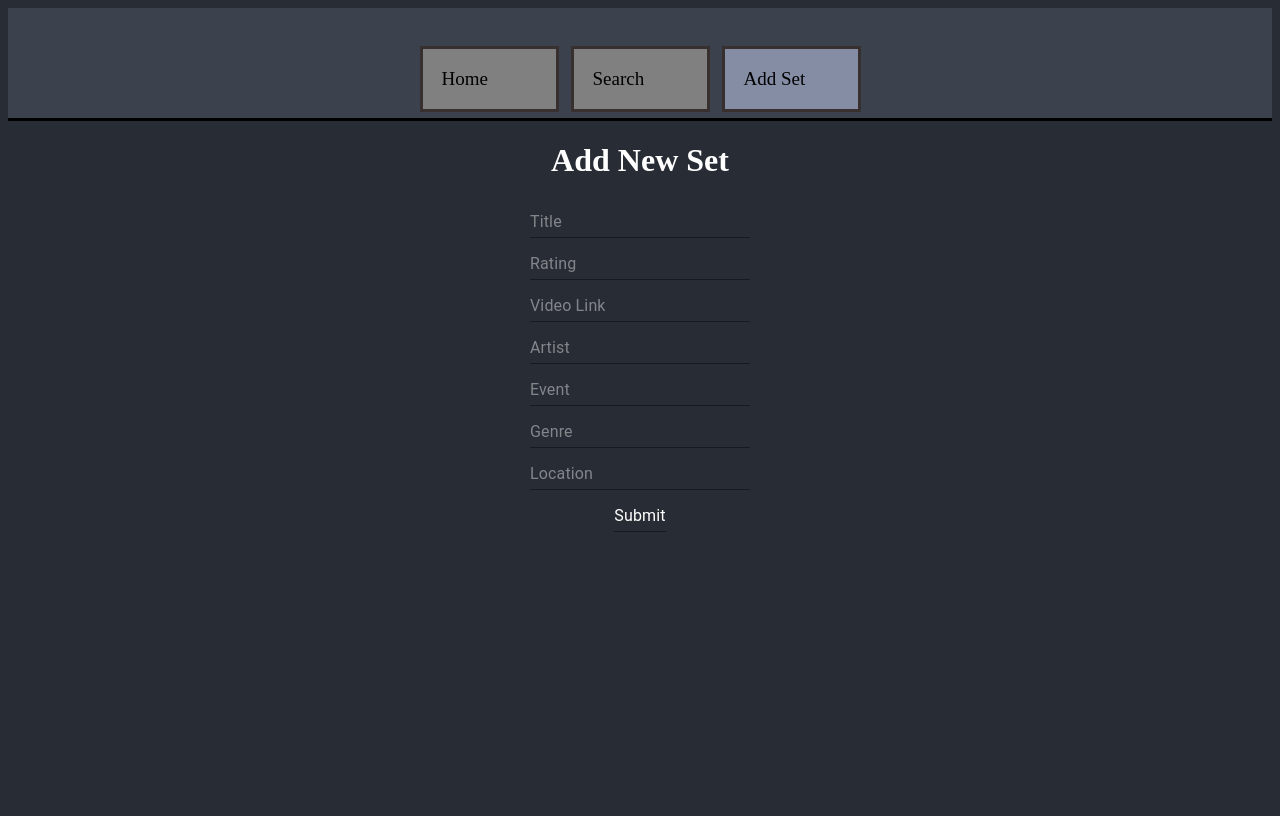
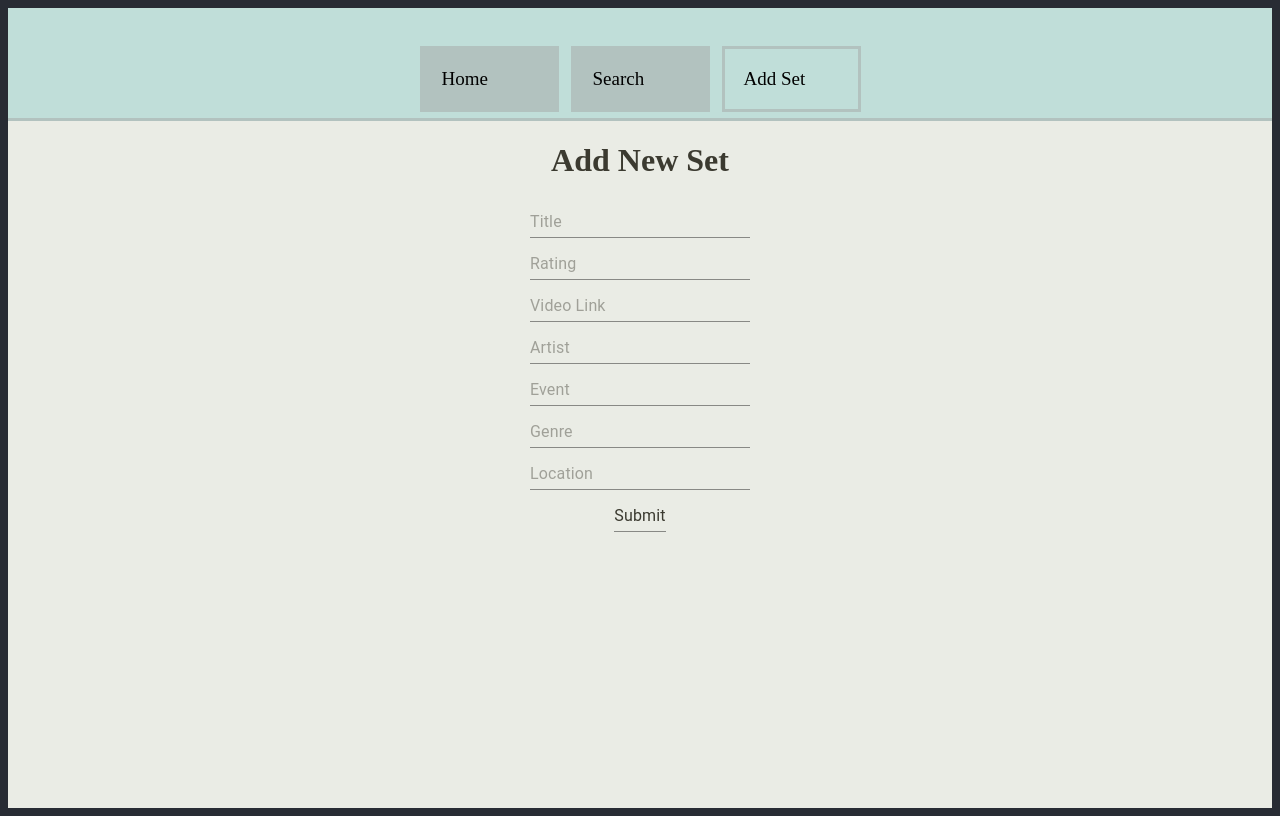
Before and after one commit to fusion407/Electronic-Dance-Music-Application, a React (Create React App) app: page /addset in a window 1280 px wide. Built offline with nearby package versions, Linux system fonts and the light colour scheme; no server answers.

Commit message:
changed color scheme, removed iframe from setCard, made a hyperlink to video instead

```diff
--- a/src/App.css
+++ b/src/App.css
@@ -1,7 +1,7 @@
 .App {
   text-align: center;
-  background-color: #282c34;
-  color: white;
+  background-color: #eaece5;
+  color: #3b3a30;
   min-height: 100vh;
 }
 html {
@@ -21,7 +21,7 @@ html {
   margin-bottom : -3em;
 }
 .App-header {
-  background-color: #3c424d;
+  background-color: #c0ded9;
   /* min-height: 100vh; */
   display: flex;
   flex-direction: column;
@@ -29,16 +29,16 @@ html {
   justify-content: center;
   font-size: calc(3px + 2vmin);
   border-style: solid;
-  border-color: black;
+  border-color: #b2c2bf;
   border-left: hidden;
   border-right: hidden;
   border-top: hidden;
 
 
-  color: white;
+  color: #3b3a30;
 }
 .searchForm{
-  color: white;
+  color: #3b3a30;
 }
 .setCardList {
   display: flex;
@@ -54,6 +54,9 @@ html {
 }
 .setCard p {
   font-size: medium;
+}
+.cardTitles {
+  font-weight: bold;
 }
 fieldset {
   border-left : hidden;
--- a/src/App.js
+++ b/src/App.js
@@ -10,10 +10,11 @@ function App() {
   const [fullSetData, setFullSetData] = useState()
 
   useEffect(() => {
+    console.log("fetching data...")
     loadAllSetData();
   }, [])
 
-  async function loadAllSetData() {
+  const loadAllSetData = async () => {
     await fetch("http://localhost:9292/fullsets", {
       method: "GET",
       headers: {
@@ -33,19 +34,23 @@ function App() {
         <NavBar />
       </div>
       <Switch>
+
         <Route exact path="/search">
           <Search
             fullSetData={fullSetData}
           />
         </Route>
+
         <Route exact path="/addset">
           <AddSet
             setFullSetData={setFullSetData}
           />
         </Route>
+
         <Route exact path="/">
           <Home />
         </Route>
+
       </Switch>
 
     </div>
--- a/src/components/AddSetForm.js
+++ b/src/components/AddSetForm.js
@@ -1,7 +1,7 @@
 import { Input } from "@mui/material";
 
 const formStyle = {
-    color : "white",
+    color : "#3b3a30",
     margin : "5px"
 }
 
--- a/src/components/NavBar.js
+++ b/src/components/NavBar.js
@@ -9,10 +9,10 @@ const linkStyles = {
     justifycontent: "center",
     width: "5em",
     borderStyle: "solid",
-    borderColor: "#38302E",
+    borderColor: "#b2c2bf",
     padding: "1em",
     margin: "2em 6px 6px",
-    background: "grey",
+    background: "#b2c2bf",
     textDecoration: "none",
     color: "black",
   };
@@ -33,7 +33,7 @@ function NavBar(props) {
             exact
             style={linkStyles}
             activeStyle={{
-              background: "#858da5",
+              background: "#c0ded9",
             }}
           >
             Home
@@ -45,7 +45,7 @@ function NavBar(props) {
             exact
             style={linkStyles}
             activeStyle={{
-              background: "#858da5",
+              background: "#c0ded9",
             }}
           >
             Search
@@ -57,7 +57,7 @@ function NavBar(props) {
             exact
             style={linkStyles}
             activeStyle={{
-              background: "#858da5",
+              background: "#c0ded9",
             }}
           >
             Add Set
--- a/src/components/Search.js
+++ b/src/components/Search.js
@@ -6,6 +6,7 @@ function Search({fullSetData}) {
     const[searchQuery, setSearchQuery] = useState({
         title: '',
     });
+    const[displaySets, setDisplaySets] = useState(false);
 
     function handleClick(e) {
         e.preventDefault();
@@ -28,21 +29,33 @@ function Search({fullSetData}) {
         console.log(searchQuery)
         console.log(e);
     }
-
+    function displayAllSets(e) {
+        e.preventDefault();
+        console.log("clicked the view all button")
+        if(!displaySets) {
+            setDisplaySets(true)
+        } else {
+            setDisplaySets(false)
+        }
+    }
     return (
         <>
             <SearchForm
+                displayAllSets={displayAllSets}
                 handleSubmit={handleSubmit}
                 handleClick={handleClick}
                 searchQuery={searchQuery}
                 handleChange={handleChange}
             />
             <div className="setCardList">
-                <SetCardList
-                    fullSetData={fullSetData}
-                />
+                {displaySets ?
+                    <SetCardList
+                        fullSetData={fullSetData}
+                    />
+                    :
+                    ''
+                }
             </div>
-
         </>
       );
 }
--- a/src/components/SearchForm.js
+++ b/src/components/SearchForm.js
@@ -1,9 +1,9 @@
 import Button from '@mui/material/Button';
 import Input from '@mui/material/Input';
 
-function SearchForm({handleSubmit, handleClick, searchQuery, handleChange}) {
+function SearchForm({displayAllSets, handleSubmit, handleClick, searchQuery, handleChange}) {
     const formStyle = {
-        color : "white",
+        color : "#3b3a30",
     }
 
     return(
@@ -85,7 +85,7 @@ function SearchForm({handleSubmit, handleClick, searchQuery, handleChange}) {
 
 
             </form>
-            <Button variant="text">View All</Button>
+            <Button onClick={displayAllSets} variant="text">View All</Button>
         </>
     )
 }
--- a/src/components/SetCard.js
+++ b/src/components/SetCard.js
@@ -8,21 +8,23 @@ import Typography from '@mui/material/Typography';
 
 function SetCard(props) {
 
+  const {title, rating, video_link, artist, genre, event, location} = props
+
     return(
         <div className='setCard'>
           <Card sx={{
                 margin: "1rem",
                 maxWidth: 345,
-                background: "#3c424d"
+                background: "#b2c2bf"
                 }}
                 variant="outlined">
 
-            <CardMedia
+            {/* <CardMedia
               component="iframe"
               alt="green iguana"
               height="140"
-              src={props.video_link}
-            />
+              src={video_link}
+            /> */}
 
             <CardContent>
 
@@ -32,7 +34,7 @@ function SetCard(props) {
                 component="div"
               >
                 <h4>
-                  {props.title}
+                  {title}
                 </h4>
               </Typography>
 
@@ -41,20 +43,25 @@ function SetCard(props) {
                 variant="body2"
                 color="text.primary"
               >
-                <ul>
-                  <li>
-                    Artist: {props.artist}
-                  </li>
-                  <li>
-                    Genre: {props.genre}
-                  </li>
-                  <li>
-                    Event: {props.event}
-                  </li>
-                  <li>
-                    Location: {props.location}
-                  </li>
-                </ul>
+                <div>
+                  <span className="cardTitles">Artist:</span> {artist}
+                </div>
+                <div>
+                  <span className="cardTitles">Genre:</span> {genre}
+                </div>
+                <div>
+                  <span className="cardTitles">Event:</span> {event}
+                </div>
+                <div>
+                  <span className="cardTitles">Location:</span> {location}
+                </div>
+                <div>
+                  <a href={video_link}>Video</a>
+                </div>
+                <div>
+                  <span className="cardTitles">Rating:</span> {rating}
+                </div>
+
               </Typography>
 
             </CardContent>
--- a/src/components/SetCardList.js
+++ b/src/components/SetCardList.js
@@ -16,7 +16,7 @@ function SetCardList({fullSetData}) {
     )
     return(
         <>
-            {fullSetDataList}
+            {fullSetData ? fullSetDataList : ''}
         </>
     )
 }
```
